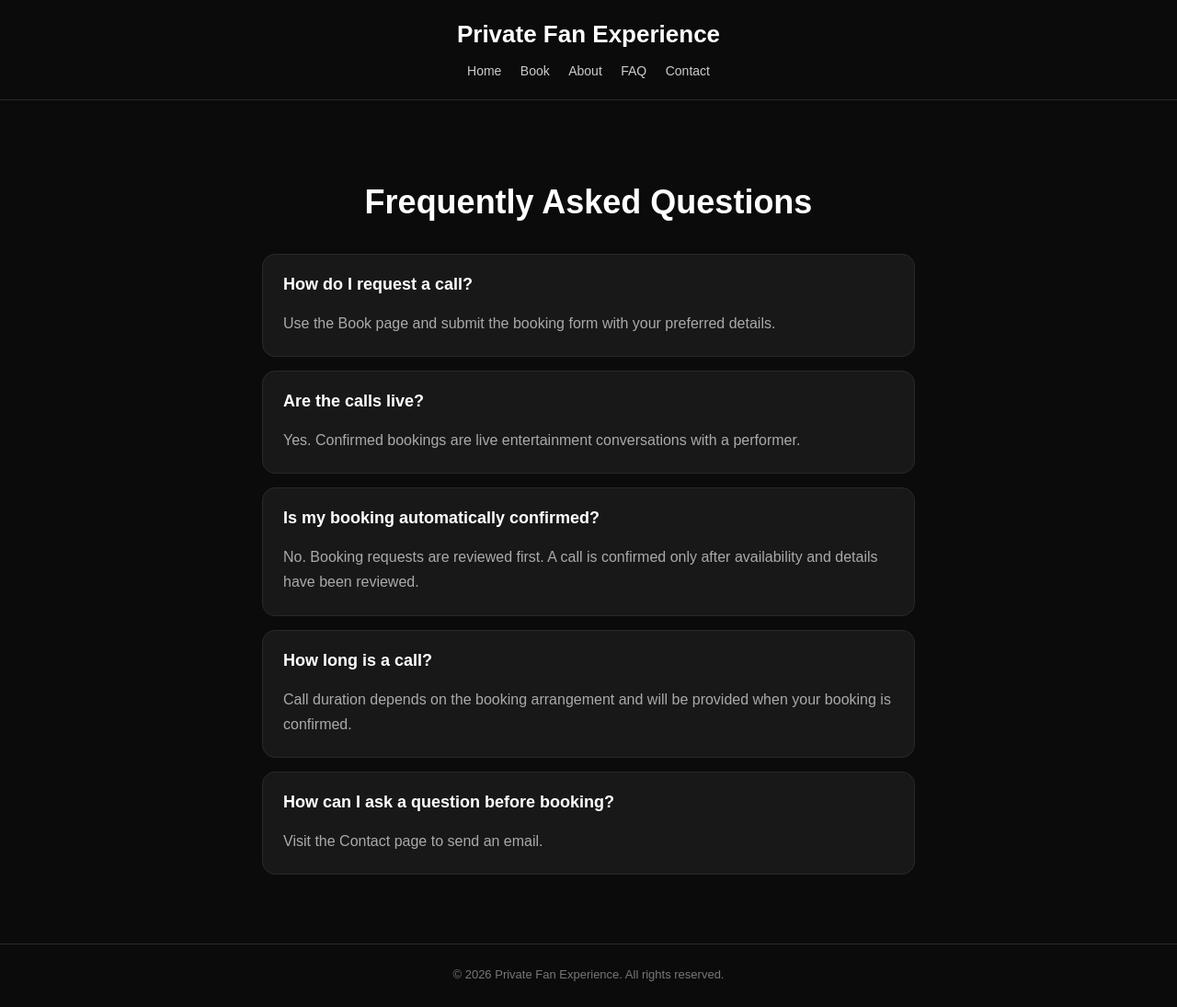
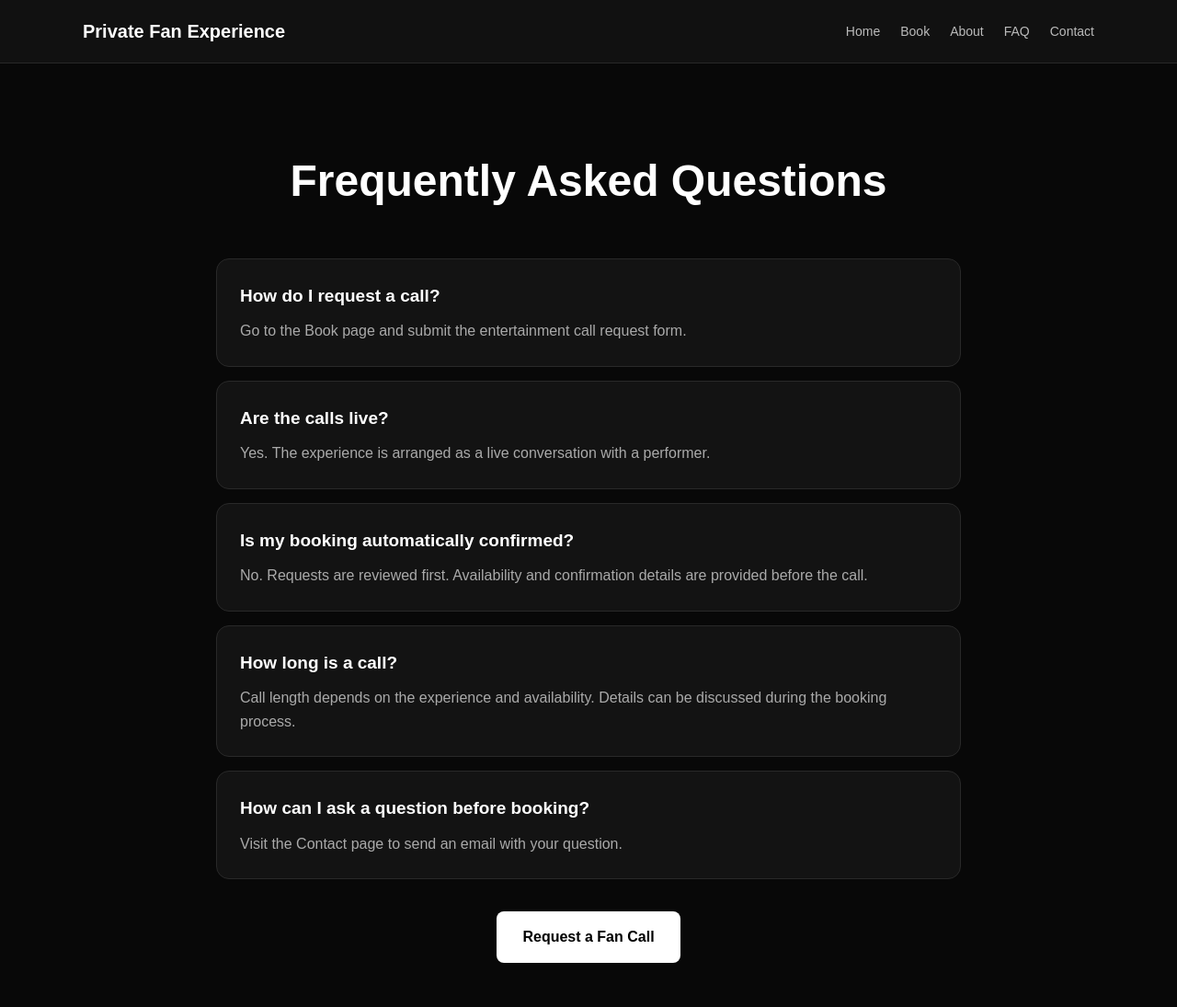
Before and after one commit to matts485/-matt-live-calls., a website: page faq.html in a window 1280 px wide. Shown: the top 1095 px of the page at 92% size. Drawn offline with Linux system fonts and the light colour scheme.

Commit message:
Final FAQ page

```diff
--- a/faq.html
+++ b/faq.html
@@ -3,88 +3,36 @@
 <head>
 <meta charset="UTF-8">
 <meta name="viewport" content="width=device-width, initial-scale=1.0">
-  <title>FAQ | Private Fan Experience</title>
-
+<title>Frequently Asked Questions</title>
 <style>
-    * {
-      box-sizing: border-box;
-    }
-
-    body {
-      margin: 0;
-      font-family: Arial, sans-serif;
-      background: #0b0b0b;
-      color: #fff;
-    }
-
-    header {
-      padding: 22px 20px;
-      text-align: center;
-      border-bottom: 1px solid #292929;
-    }
-
-    header h1 {
-      margin: 0;
-      font-size: 26px;
-    }
-
-    nav {
-      margin-top: 15px;
-    }
-
-    nav a {
-      color: #ccc;
-      text-decoration: none;
-      margin: 0 8px;
-      font-size: 14px;
-    }
-
-    .container {
-      max-width: 750px;
-      margin: auto;
-      padding: 60px 20px;
-    }
-
-    h2 {
-      text-align: center;
-      font-size: 36px;
-      margin-bottom: 35px;
-    }
-
-    .faq {
-      background: #181818;
-      border: 1px solid #292929;
-      border-radius: 14px;
-      padding: 22px;
-      margin-bottom: 15px;
-    }
-
-    .faq h3 {
-      margin-top: 0;
-      font-size: 18px;
-    }
-
-    .faq p {
-      color: #aaa;
-      line-height: 1.7;
-      margin-bottom: 0;
-    }
-
-    footer {
-      border-top: 1px solid #292929;
-      text-align: center;
-      padding: 25px;
-      color: #777;
-      font-size: 13px;
+*{box-sizing:border-box;margin:0;padding:0}
+body{font-family:Arial,sans-serif;background:#080808;color:#fff;line-height:1.6}
+header{background:#111;border-bottom:1px solid #292929;padding:18px 5%}
+.nav{max-width:1100px;margin:auto;display:flex;justify-content:space-between;align-items:center}
+.logo{font-size:20px;font-weight:bold;color:#fff;text-decoration:none}
+nav{display:flex;gap:22px;flex-wrap:wrap}
+nav a{color:#bbb;text-decoration:none;font-size:14px}
+nav a:hover{color:#fff}
+.container{max-width:850px;margin:auto;padding:90px 20px}
+h1{text-align:center;font-size:48px;margin-bottom:45px}
+.faq{background:#131313;border:1px solid #292929;border-radius:14px;padding:25px;margin-bottom:15px}
+.faq h2{font-size:19px;margin-bottom:10px}
+.faq p{color:#aaa}
+.button-area{text-align:center;margin-top:35px}
+.button{display:inline-block;background:#fff;color:#000;text-decoration:none;padding:15px 28px;border-radius:8px;font-weight:bold}
+footer{text-align:center;padding:30px 20px;border-top:1px solid #222;color:#777;font-size:13px}
+@media(max-width:700px){
+.nav{flex-direction:column;gap:15px}
+nav{justify-content:center;gap:15px}
+h1{font-size:38px}
 }
 </style>
 </head>
-
 <body>
 
 <header>
-  <h1>Private Fan Experience</h1>
-
+<div class="nav">
+<a class="logo" href="index.html">Private Fan Experience</a>
 <nav>
 <a href="index.html">Home</a>
 <a href="book.html">Book</a>
@@ -92,50 +40,42 @@
 <a href="faq.html">FAQ</a>
 <a href="contact.html">Contact</a>
 </nav>
+</div>
 </header>
 
-<div class="container">
-
-  <h2>Frequently Asked Questions</h2>
+<main class="container">
+<h1>Frequently Asked Questions</h1>
 
 <div class="faq">
-    <h3>How do I request a call?</h3>
-    <p>
-      Use the Book page and submit the booking form with your preferred details.
-    </p>
+<h2>How do I request a call?</h2>
+<p>Go to the Book page and submit the entertainment call request form.</p>
 </div>
 
 <div class="faq">
-    <h3>Are the calls live?</h3>
-    <p>
-      Yes. Confirmed bookings are live entertainment conversations with a performer.
-    </p>
+<h2>Are the calls live?</h2>
+<p>Yes. The experience is arranged as a live conversation with a performer.</p>
 </div>
 
 <div class="faq">
-    <h3>Is my booking automatically confirmed?</h3>
-    <p>
-      No. Booking requests are reviewed first. A call is confirmed only after
-      availability and details have been reviewed.
-    </p>
+<h2>Is my booking automatically confirmed?</h2>
+<p>No. Requests are reviewed first. Availability and confirmation details are provided before the call.</p>
 </div>
 
 <div class="faq">
-    <h3>How long is a call?</h3>
-    <p>
-      Call duration depends on the booking arrangement and will be provided
-      when your booking is confirmed.
-    </p>
+<h2>How long is a call?</h2>
+<p>Call length depends on the experience and availability. Details can be discussed during the booking process.</p>
 </div>
 
 <div class="faq">
-    <h3>How can I ask a question before booking?</h3>
-    <p>
-      Visit the Contact page to send an email.
-    </p>
+<h2>How can I ask a question before booking?</h2>
+<p>Visit the Contact page to send an email with your question.</p>
 </div>
 
+<div class="button-area">
+<a class="button" href="book.html">Request a Fan Call</a>
 </div>
+
+</main>
 
 <footer>
 © 2026 Private Fan Experience. All rights reserved.
```
Lines whose indentation alone changed are shown as unchanged.
